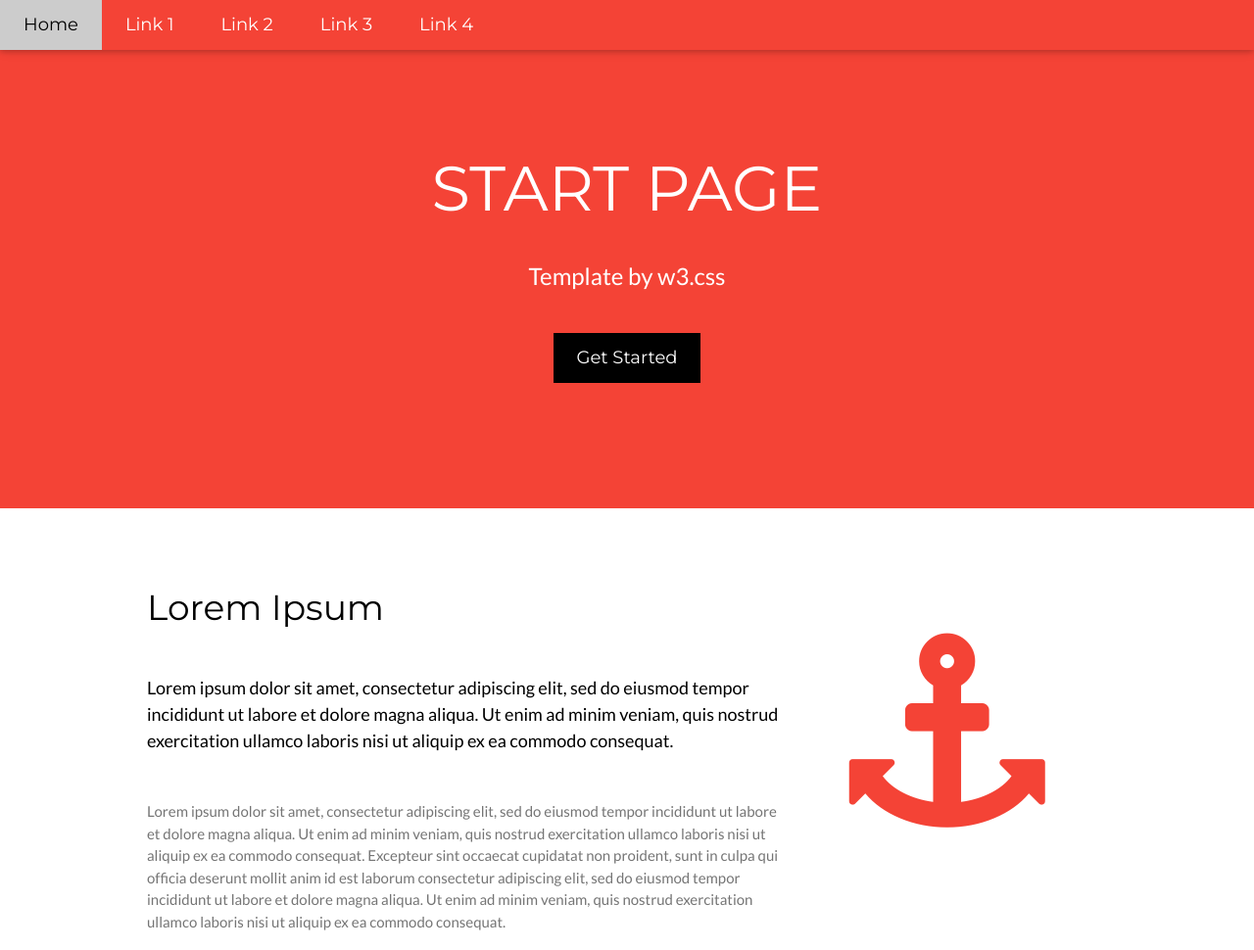
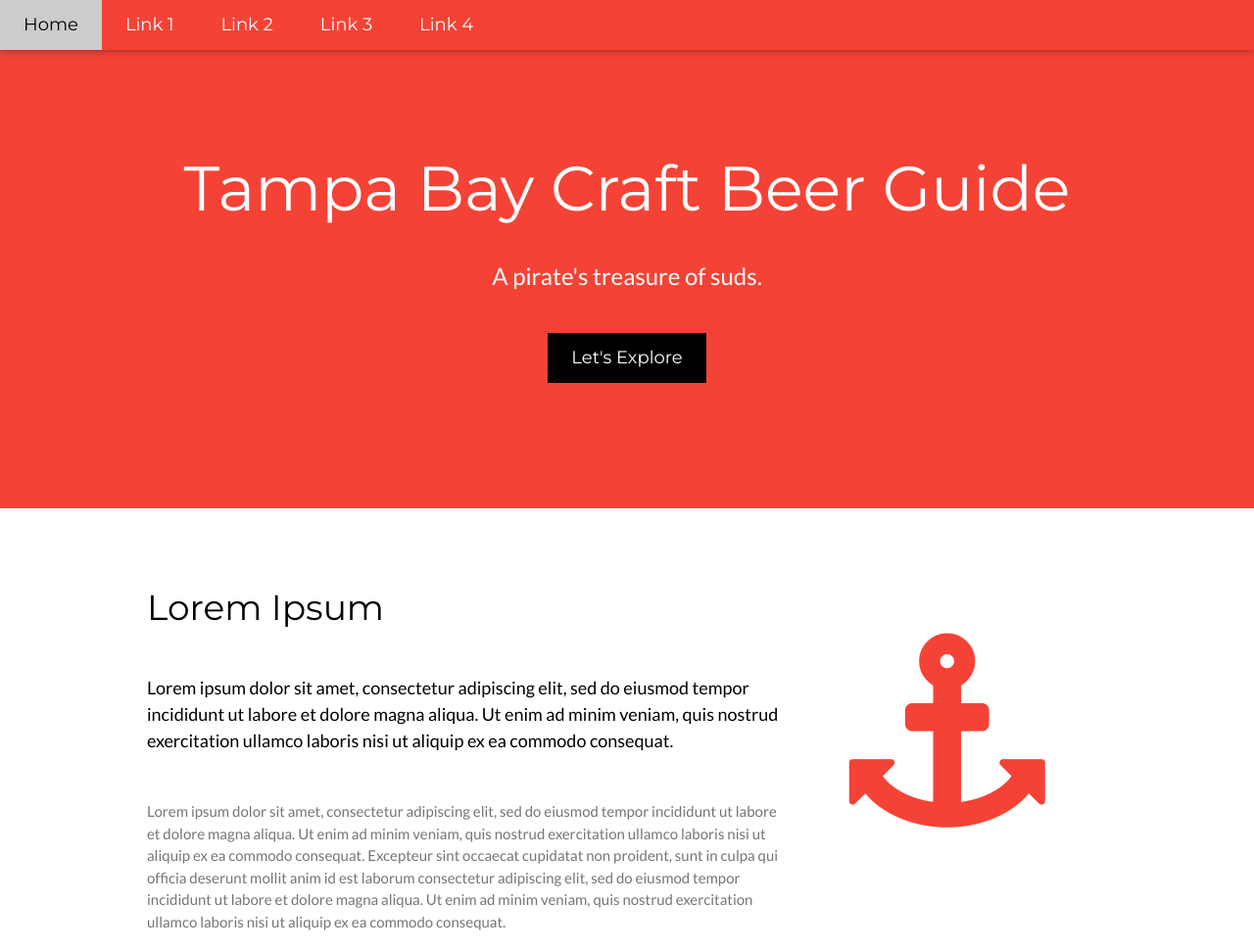
Before and after one commit to austindjohnson/TampaBayCraftBeer, a plain HTML site: page index.html in a window 1280 px wide. Shown: the top 970 px of the page at 98% size. Drawn offline with Linux system fonts and the light colour scheme; files that its build step writes are made by us from their sources.

Commit message:
some text changes for testing

```diff
--- a/index.html
+++ b/index.html
@@ -1,6 +1,6 @@
 <!DOCTYPE html>
 <html lang="en">
-<title>W3.CSS Template</title>
+<title>Tampa Bay Craft Beer</title>
 <meta charset="UTF-8">
 <meta name="viewport" content="width=device-width, initial-scale=1">
 <link rel="stylesheet" href="main.css">
@@ -36,9 +36,9 @@ body,h1,h2,h3,h4,h5,h6 {font-family: "Lato", sans-serif}
 
 <!-- Header -->
 <header class="w3-container w3-red w3-center" style="padding:128px 16px">
-  <h1 class="w3-margin w3-jumbo">START PAGE</h1>
-  <p class="w3-xlarge">Template by w3.css</p>
-  <button class="w3-button w3-black w3-padding-large w3-large w3-margin-top">Get Started</button>
+  <h1 class="w3-margin w3-jumbo">Tampa Bay Craft Beer Guide</h1>
+  <p class="w3-xlarge">A pirate's treasure of suds.</p>
+  <button class="w3-button w3-black w3-padding-large w3-large w3-margin-top">Let's Explore</button>
 </header>
 
 <!-- First Grid -->
```
